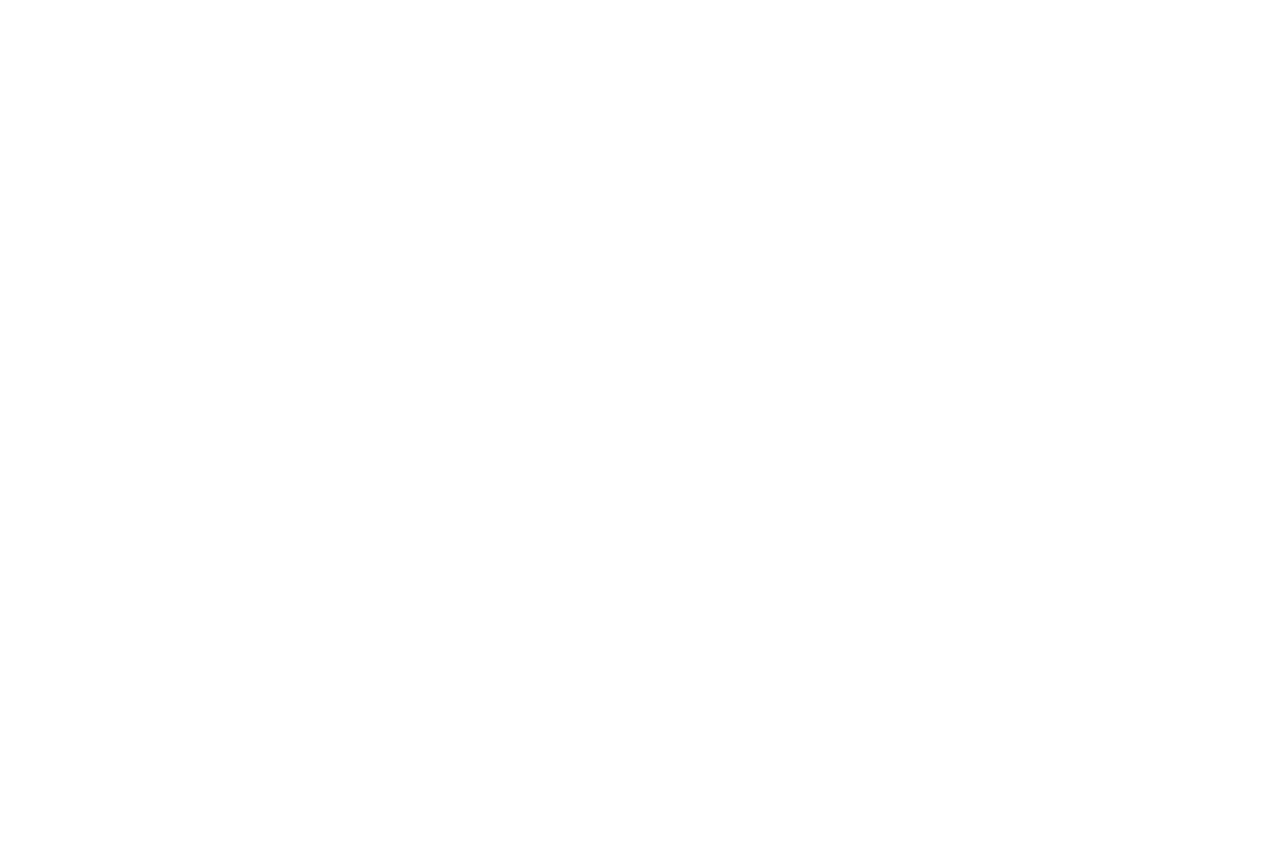
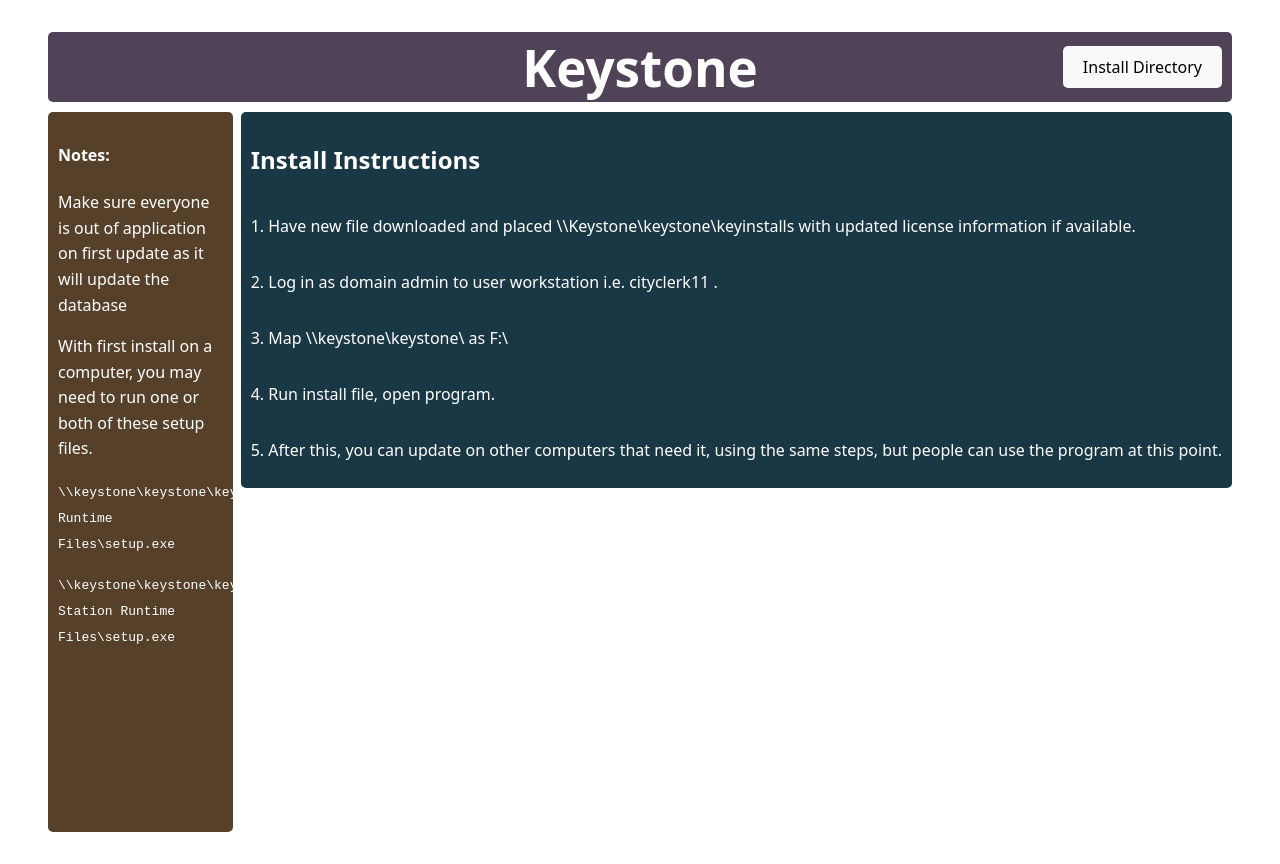
Before and after one commit to huntingtonccis/ccis-docs, a React (Vite) app: page /Keystone in a window 1280 px wide. Before the commit this address had no page. Before the commit the page ends 800 px from the top, so only its background shows below. Built offline with nearby package versions, Linux system fonts and the light colour scheme.

Commit message:
Added Keystone component

```diff
--- a/src/App.jsx
+++ b/src/App.jsx
@@ -12,6 +12,7 @@
 import LowFinancial from './components/LowFinancial'
 import CradlePoint from './components/CradlePoint'
 import Lockdown from './components/Lockdown'
+import Keystone from './components/Keystone'
 
 function App() {
   return (
@@ -29,6 +30,7 @@
       <Route path="/LowFinancial" element={<LowFinancial />} />
       <Route path="/CradlePoint" element={<CradlePoint />} />
       <Route path="/Lockdown" element={<Lockdown />} />
+      <Route path="/Keystone" element={<Keystone />} />
     </Routes>
 </BrowserRouter>
   )
--- a/src/components/InstallDashboard.jsx
+++ b/src/components/InstallDashboard.jsx
@@ -33,6 +33,9 @@
   const handleButtonClickLockdown = () => {
     navigate('/Lockdown');
   };
+  const handleButtonClickKeystone = () => {
+    navigate('/Keystone');
+  }
   return (
      <Container className="mt-5">
       <div className="headerDash">
@@ -50,6 +53,7 @@
          <Button variant='primary' onClick={handleButtonClickLowFinancial}>LOW Financial</Button>
          <Button variant='primary' onClick={handleButtonClickPrintlogic}>Printlogic</Button>
          <Button variant="primary" margin="10px">Spillman</Button>
+         <Button variant="primary" onClick={handleButtonClickKeystone}>KeyStone</Button>
         </div>
     </Container>
   )
--- /dev/null
+++ b/src/components/Keystone.jsx
@@ -0,0 +1,49 @@
+import { useNavigate } from 'react-router-dom'
+
+const Keystone = () => {
+    const navigate = useNavigate();
+    const handleButtonClick = () => {
+        navigate('/InstallDashboard');
+    }
+    return (
+        <div className="grid-container">
+            <div className="header-cell">
+                <div className="header">
+                    <h1>Keystone</h1>
+                    <button className='button' onClick={handleButtonClick}>Install Directory</button>
+                </div>
+            </div>
+            <div className='spacer' />
+            <div className='sidebar' >
+            <h4>Notes:</h4>
+            <p>
+                Make sure everyone is out of application on first update as it will
+                update the database
+            </p>
+            <p>
+                With first install on a computer, you may need to run one
+                or both of these setup files.
+            </p>
+            <p>
+                <code>\\keystone\keystone\keyinstalls\VFP9 Runtime Files\setup.exe</code>
+            </p>
+            <p>
+                <code>\\keystone\keystone\keyinstalls\Work Station Runtime Files\setup.exe</code>
+            </p>
+        </div>
+        <div>
+            <div className='main-content'>
+                <h2>Install Instructions</h2>
+                <p>1. Have new file downloaded and placed \\Keystone\keystone\keyinstalls
+                    with updated license information if available. </p>
+                <p>2. Log in as domain admin to user workstation i.e. cityclerk11 .</p>
+                <p>3. Map \\keystone\keystone\   as F:\ </p>
+                <p>4. Run install file, open program.</p>
+                <p>5. After this, you can update on other computers that need it, using the same steps, but people can use the program at this point.</p>
+            </div>
+        </div>
+        </div>
+    )
+}
+
+export default Keystone
```
